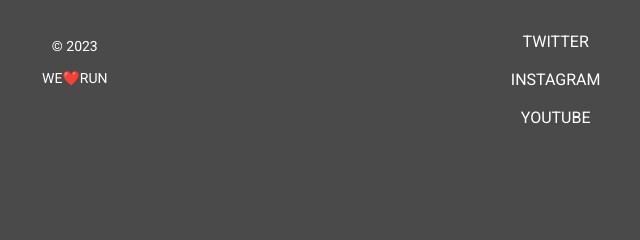
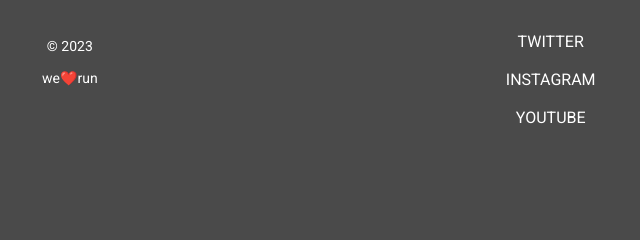
Before and after one commit to Adalab/modulo-1-evaluacion-final-patriciabog, a website: page public/more-info.html in a window 1280 px wide. Shown: the part 196-436 px from the top of the page, 67-707 px from the left. Drawn offline with Linux system fonts and the light colour scheme.

Commit message:
added the last indentation

```diff
--- a/public/more-info.html
+++ b/public/more-info.html
@@ -46,7 +46,7 @@
                 </ul>
                 <ul class="footer-end">
                      <li>© 2023</li><br>
-                   <li>WE❤️RUN </li>
+                     <li>we❤️run </li>
                 </ul>
            </aside>
       </footer>
```
Also changed, not shown: public/index.html (+2 -1 lines), src/html/partials/footer.html (+1 -1 lines), src/html/partials/header.html (+3 -3 lines), src/html/partials/main.html (+2 -1 lines). Lines whose indentation alone changed are shown as unchanged.
